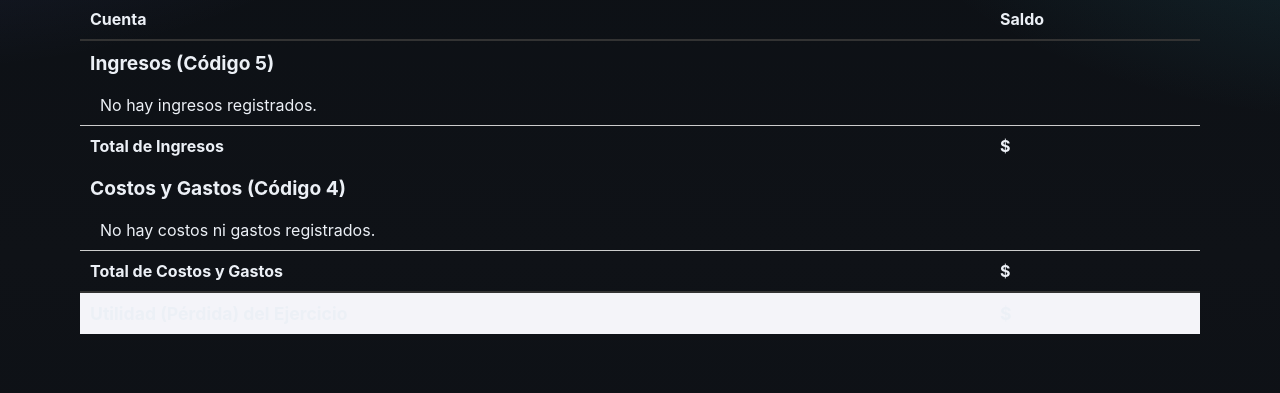
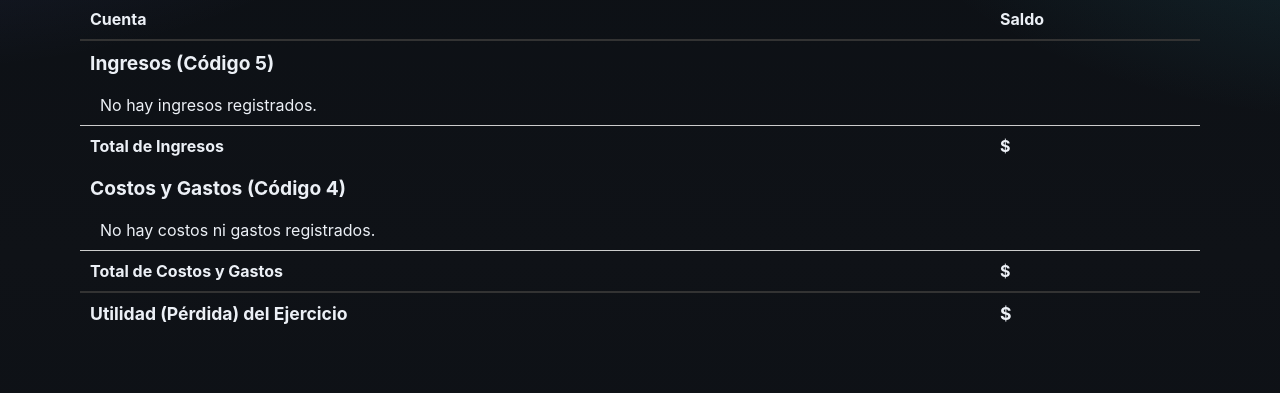
Before and after one commit to CarlosCastaneda04/libros-contables, a Django app: template libros/templates/libros/estado_resultados.html in a window 1280 px wide. Shown: the part 146-539 px from the top of the page. Run offline with Django 5.2, Linux system fonts and the light colour scheme; the template is opened without the code that fills it, so the values that code supplies are empty.

Commit message:
Update estado_resultados.html

```diff
--- a/libros/templates/libros/estado_resultados.html
+++ b/libros/templates/libros/estado_resultados.html
@@ -13,7 +13,7 @@
         .numero { text-align: right; }
         .categoria-header { font-size: 1.2em; font-weight: bold; padding-top: 20px; }
         .total-row td { border-top: 1px solid #ccc; font-weight: bold; }
-        .utilidad-row td { border-top: 2px solid #333; font-size: 1.1em; font-weight: bold; background-color: #f4f4f9; }
+        .utilidad-row td { border-top: 2px solid #333; font-size: 1.1em; font-weight: bold; background-color: #f4f4f900; }
     </style>
 </head>
 <body>
```
